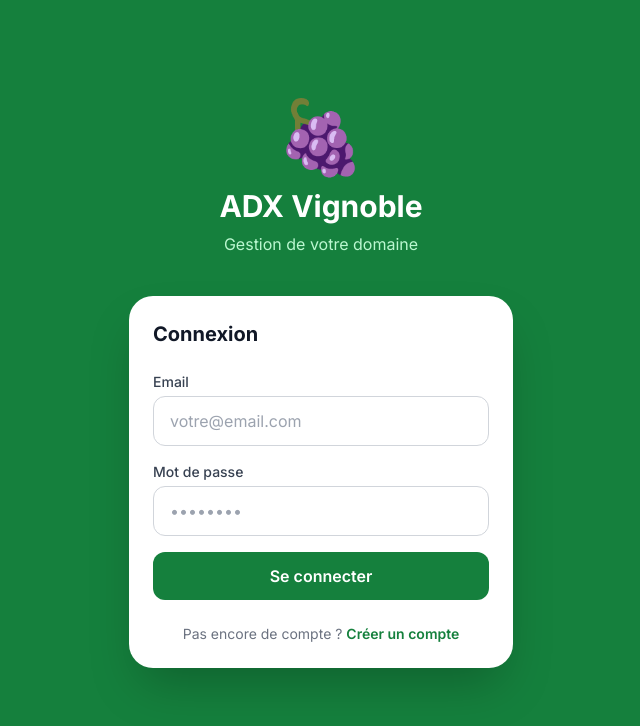
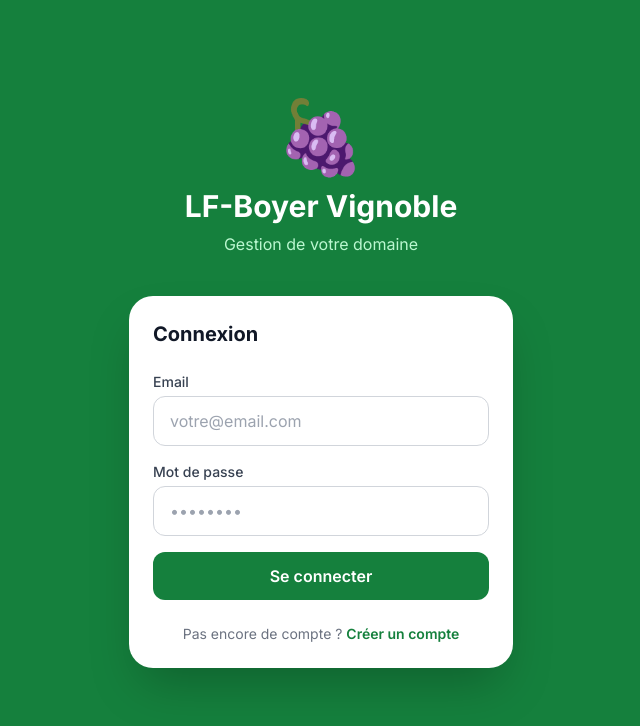
Before and after one commit to Adx51/ADX, a React (Vite) app: page /login in a window 1280 px wide. Shown: the top 726 px of the page, without its empty margins (319-959 px from the left). Built offline with nearby package versions, Linux system fonts and the light colour scheme.

Commit message:
Rename app to LF-Boyer Vignoble
https://claude.ai/code/session_01Hfp7zc77cHz52si2BbxDNR

```diff
--- a/addons/adx/config.yaml
+++ b/addons/adx/config.yaml
@@ -1,5 +1,5 @@
-name: "ADX Vignoble"
-description: "Gestion de vignoble : parcelles, tâches, vendanges et rendements"
+name: "LF-Boyer Vignoble"
+description: "Gestion du vignoble LF-Boyer : parcelles, tâches, vendanges et rendements"
 version: "0.2.0"
 slug: "adx_vignoble"
 url: "https://github.com/Adx51/ADX"
@@ -15,7 +15,7 @@ arch:
 ports:
   3001/tcp: 3001
 ports_description:
-  3001/tcp: "ADX Vignoble (interface web + API)"
+  3001/tcp: "LF-Boyer Vignoble (interface web + API)"
 
 map:
   - data:rw
--- a/index.html
+++ b/index.html
@@ -7,9 +7,9 @@
     <meta name="theme-color" content="#15803d" />
     <meta name="apple-mobile-web-app-capable" content="yes" />
     <meta name="apple-mobile-web-app-status-bar-style" content="default" />
-    <meta name="apple-mobile-web-app-title" content="ADX Vignoble" />
-    <meta name="description" content="Gestion de vignoble ADX" />
-    <title>ADX Vignoble</title>
+    <meta name="apple-mobile-web-app-title" content="LF-Boyer" />
+    <meta name="description" content="Gestion du vignoble LF-Boyer" />
+    <title>LF-Boyer Vignoble</title>
   </head>
   <body>
     <div id="root"></div>
--- a/src/pages/auth/Login.jsx
+++ b/src/pages/auth/Login.jsx
@@ -25,7 +25,7 @@ export default function Login() {
       <div className="flex-1 flex flex-col items-center justify-center px-6 pb-8">
         <div className="text-center mb-10">
           <div className="text-7xl mb-4">🍇</div>
-          <h1 className="text-3xl font-bold text-white">ADX Vignoble</h1>
+          <h1 className="text-3xl font-bold text-white">LF-Boyer Vignoble</h1>
           <p className="text-vigne-200 mt-2">Gestion de votre domaine</p>
         </div>
 
--- a/src/pages/auth/Register.jsx
+++ b/src/pages/auth/Register.jsx
@@ -23,7 +23,7 @@ export default function Register() {
     <div className="min-h-screen bg-vigne-700 flex flex-col items-center justify-center px-6">
       <div className="text-center mb-8">
         <div className="text-6xl mb-3">🍇</div>
-        <h1 className="text-2xl font-bold text-white">ADX Vignoble</h1>
+        <h1 className="text-2xl font-bold text-white">LF-Boyer Vignoble</h1>
       </div>
 
       <div className="w-full max-w-sm bg-white rounded-3xl p-6 shadow-2xl">
--- a/src/pages/parcelles/ParcellesList.jsx
+++ b/src/pages/parcelles/ParcellesList.jsx
@@ -67,7 +67,7 @@ export default function ParcellesList() {
     <div>
       <div className="page-header flex items-center justify-between">
         <div>
-          <h1 className="text-xl font-bold">🍇 Mes Parcelles</h1>
+          <h1 className="text-xl font-bold">🍇 LF-Boyer</h1>
           <p className="text-vigne-200 text-xs mt-0.5">
             {user?.prenom ? `${user.prenom} ${user.nom}` : user?.email}
           </p>
--- a/vite.config.js
+++ b/vite.config.js
@@ -9,9 +9,9 @@ export default defineConfig({
       registerType: 'autoUpdate',
       includeAssets: ['favicon.ico', 'vine-icon.svg'],
       manifest: {
-        name: 'ADX Vignoble',
-        short_name: 'ADX',
-        description: 'Gestion de vignoble',
+        name: 'LF-Boyer Vignoble',
+        short_name: 'LF-Boyer',
+        description: 'Gestion du vignoble LF-Boyer',
         theme_color: '#15803d',
         background_color: '#f0fdf4',
         display: 'standalone',
```
